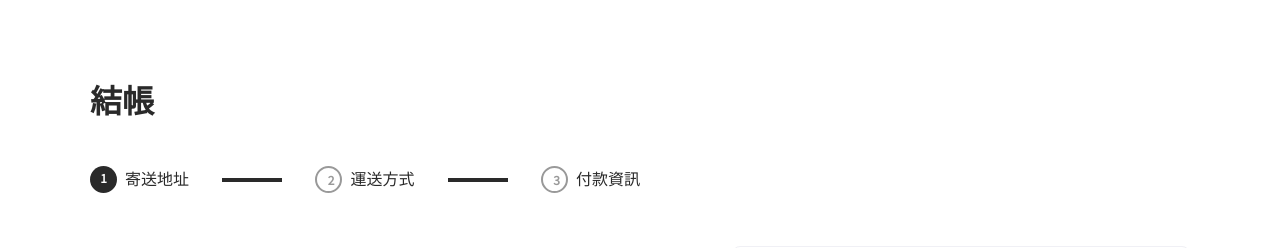
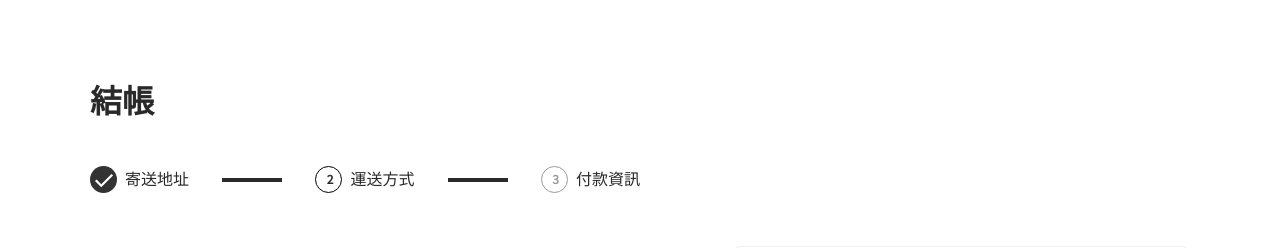
Before and after one commit to h967160/alpha-shop, a React (Create React App) app: page / in a window 1280 px wide. Both pictures are taken after a click on the button "下一步". Shown: the top 248 px of the page. Built offline with nearby package versions, Linux system fonts and the light colour scheme.

Commit message:
feat: completed progress bar switching with StepProgress component

```diff
--- a/src/components/Main/Main.jsx
+++ b/src/components/Main/Main.jsx
@@ -32,7 +32,7 @@ export default function Main() {
   return (
     <main className={`${styles.siteMain}`}>
       <div className={`${styles.mainContainer}`}>
-        <StepContainer dataPhase={dataPhase} />
+        <StepContainer dataPhase={dataPhase} stepPhase={stepPhase} />
         <Cart />
         <ProgressControl
           handleClickNext={handleClickNext}
--- a/src/components/Main/Step/StepContainer.jsx
+++ b/src/components/Main/Step/StepContainer.jsx
@@ -1,7 +1,7 @@
 import styles from "./StepContainer.module.scss";
-import StepProgress from "./StepProgress";
+import StepProgress from "./StepProgress/StepProgress";
 import StepForm from "./StepForm";
-export default function StepContainer({ dataPhase }) {
+export default function StepContainer({ dataPhase, stepPhase }) {
   return (
     <section
       className={`${styles.registerContainer} col col-lg-6 col-sm-12`}
@@ -9,7 +9,7 @@ export default function StepContainer({ dataPhase }) {
       data-total-price="0"
     >
       <h2 className={`${styles.registerTitle} col col-12`}>結帳</h2>
-      <StepProgress dataPhase={dataPhase} />
+      <StepProgress stepPhase={stepPhase} />
       <StepForm dataPhase={dataPhase} />
     </section>
   );
--- a/src/components/Main/Step/StepProgress.jsx
+++ /dev/null
@@ -1,42 +0,0 @@
-import pgComplete from "../../../assets/icons/pg-complete.svg";
-import styles from "./StepProgress.module.scss";
-export default function StepProgress() {
-  return (
-    <section className={`${styles.progressContainer} col col-12`}>
-      <span
-        className={`${styles.progressGroup} ${styles.active}`}
-        data-phase="address"
-      >
-        <span className={`${styles.progressIcon}`}>
-          <span className={`${styles.text}`}>1</span>
-          <img
-            className={`${styles.icon} cursor-point`}
-            src={pgComplete}
-            alt="pg-complete.svg"
-          />
-        </span>
-        <span className={`${styles.progressLabel}`}>寄送地址</span>
-      </span>
-      <span className={`${styles.progressBar}`} data-order="1"></span>
-      <span
-        className={`${styles.progressGroup} ${styles.inactive}`}
-        data-phase="shipping"
-      >
-        <span className={`${styles.progressIcon}`}>
-          <span className={`${styles.text}`}>2</span>
-        </span>
-        <span className={`${styles.progressLabel}`}>運送方式</span>
-      </span>
-      <span className={`${styles.progressBar}`} data-order="2"></span>
-      <span
-        className={`${styles.progressGroup} ${styles.inactive}`}
-        data-phase="credit-card"
-      >
-        <span className={`${styles.progressIcon}`}>
-          <span className={`${styles.text}`}>3</span>
-        </span>
-        <span className={`${styles.progressLabel}`}>付款資訊</span>
-      </span>
-    </section>
-  );
-}
--- /dev/null
+++ b/src/components/Main/Step/StepProgress/Step.jsx
@@ -0,0 +1,36 @@
+import pgComplete from "../../../../assets/icons/pg-complete.svg";
+import styles from "./StepProgress.module.scss";
+
+// 根據步驟狀態決定顯示樣式
+function getStepStyle(isDefault, isActive, isCompleted) {
+  if (isDefault) {
+    return styles.active;
+  }
+  if (isActive) {
+    return styles.currentActive;
+  }
+  if (isCompleted) {
+    return styles.completed;
+  }
+  return styles.inActive;
+}
+
+// 單一步驟元件
+export function Step({ number, label, isDefault, isActive, isCompleted }) {
+  const stepStyle = getStepStyle(isDefault, isActive, isCompleted);
+  return (
+    <span className={`${styles.progressGroup} ${stepStyle}`}>
+      <span className={`${styles.progressIcon}`}>
+        <span className={`${styles.text}`}>{number}</span>
+        {isActive || isCompleted ? (
+          <img
+            className={`${styles.icon} cursor-point`}
+            src={pgComplete}
+            alt="pg-complete.svg"
+          />
+        ) : null}
+      </span>
+      <span className={`${styles.progressLabel}`}>{label}</span>
+    </span>
+  );
+}
--- /dev/null
+++ b/src/components/Main/Step/StepProgress/StepProgress.jsx
@@ -0,0 +1,25 @@
+import { Step } from "./Step";
+import styles from "./StepProgress.module.scss";
+
+export default function StepProgress({ stepPhase }) {
+  return (
+    <section className={`${styles.progressContainer} col col-12`}>
+      <Step
+        number="1"
+        label="寄送地址"
+        isDefault={stepPhase === 1}
+        isActive={stepPhase === 1}
+        isCompleted={stepPhase > 1}
+      />
+      <span className={`${styles.progressBar}`}></span>
+      <Step
+        number="2"
+        label="運送方式"
+        isActive={stepPhase === 2}
+        isCompleted={stepPhase > 2}
+      />
+      <span className={`${styles.progressBar}`}></span>
+      <Step number="3" label="付款資訊" isActive={stepPhase === 3} />
+    </section>
+  );
+}
--- a/src/components/Main/Step/StepProgress.module.scss
+++ b/src/components/Main/Step/StepProgress/StepProgress.module.scss
@@ -34,7 +34,7 @@ section.progressContainer {
         font-weight: 700;
         line-height: 24px;
         text-align: center;
-        color: inherit;
+        // color: inherit;
       }
       .icon {
         width: inherit;
@@ -47,25 +47,49 @@ section.progressContainer {
       color: var(--main-text);
     }
   }
+}
 .active {
+  .progressBar {
+    border-color: var(--done-progress-border);
+  }
   .progressIcon {
     background: var(--grey-800);
   }
   .text {
-      color: var(--white) !important; //不使用就會被覆蓋
+    color: var(--white);
+    font-size: 12px;
   }
   .icon {
     display: none; //先隱藏打勾icon
   }
 }
 
-  .inactive {
+.currentActive {
+  .progressIcon {
+    border: 1px solid var(--done-progress-border);
+  }
+  .text {
+    color: var(--main-text);
+  }
+  .icon {
+    display: none; //隱藏打勾icon
+  }
+}
+
+.completed {
+  .text {
+    display: none;
+  }
+}
+
+.inActive {
+  .progressIcon {
+    border: 1px solid var(--grey-300);
+  }
+  .text {
     color: var(--grey-300);
-    .progressIcon {
-      border: 2px solid var(--grey-300);
   }
   .icon {
     display: none; //先隱藏打勾icon
   }
 }
-}
```
Lines whose indentation alone changed are shown as unchanged.
